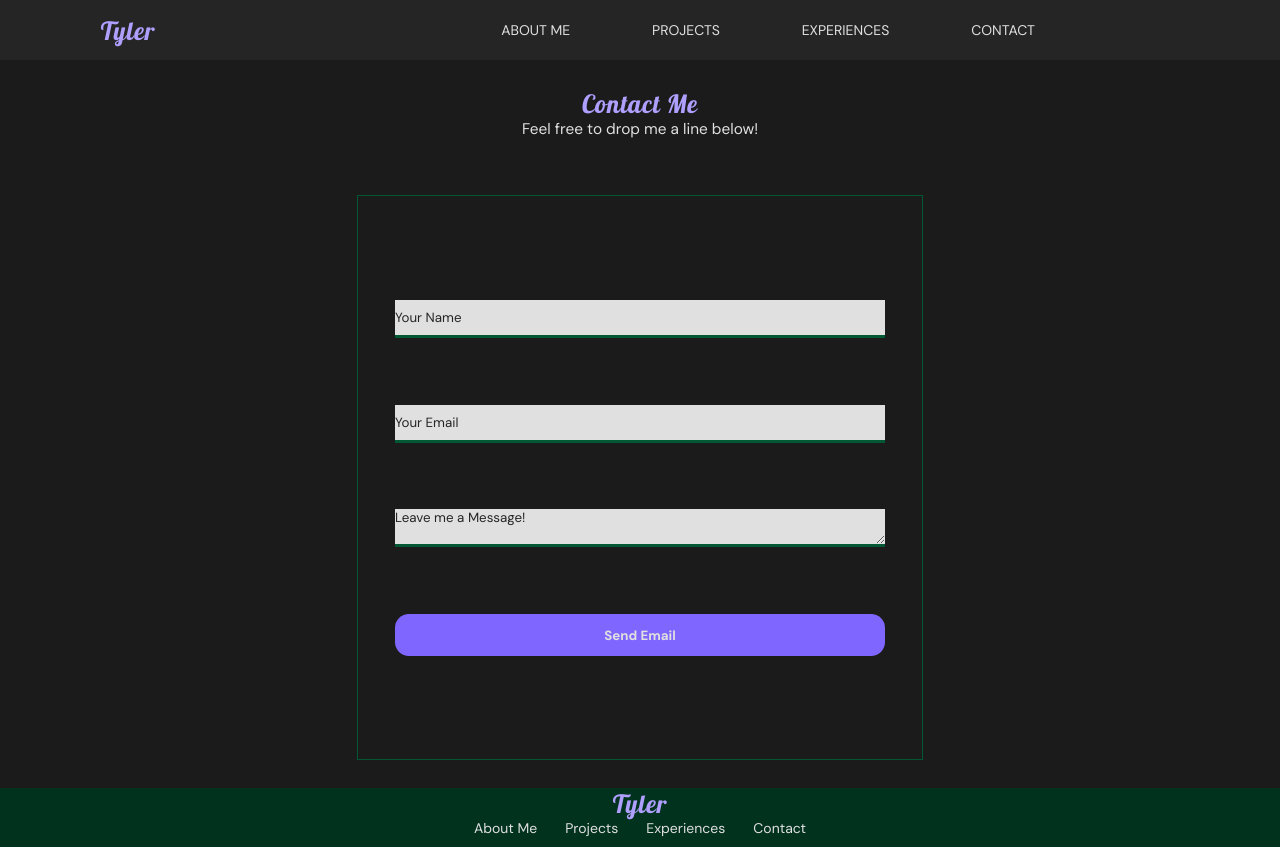
After one commit to TylerSalvato/117-portfolio, a Django app: page /contact/ in a window 1280 px wide. The commit adds this page. Run offline with Django 5.2, Linux system fonts and the light colour scheme.

Commit message:
final push of 117

```diff
--- a/config/urls.py
+++ b/config/urls.py
@@ -16,7 +16,7 @@ Including another URLconf
 """
 from django.contrib import admin
 from django.urls import path, include
-from pages.views import about
+from pages.views import about, contact
 
 
 urlpatterns = [
@@ -24,4 +24,5 @@ urlpatterns = [
     path('', about, name="about"),
     path('projects/', include('projects.urls')),
     path('experience/', include('experience.urls')),
+    path("contact/", contact, name='contact'),
 ]
--- /dev/null
+++ b/pages/forms.py
@@ -0,0 +1,6 @@
+from django import forms
+
+class ContactForm(forms.Form):
+    name = forms.CharField(max_length=100, widget=forms.TextInput(attrs={'placeholder': 'Your Name'}))
+    email = forms.EmailField(widget=forms.TextInput(attrs={'placeholder': "Your Email"}))
+    message = forms.CharField(widget=forms.Textarea(attrs={'placeholder': 'Leave me a Message!'}))
--- a/pages/views.py
+++ b/pages/views.py
@@ -1,6 +1,35 @@
-from django.shortcuts import render
+from django.shortcuts import render, redirect
+from .forms import ContactForm
+from django.template.loader import render_to_string
+from django.core.mail import send_mail
 
 # Create your views here.
 
 def about(request):
     return render(request, 'pages/about.html')
+
+def contact(request):
+    if request.method == 'POST':
+        form = ContactForm(request.POST)
+
+        if form.is_valid():
+            name = form.cleaned_data['name']
+            email_from = form.cleaned_data['email']
+            message = form.cleaned_data['message']
+
+            html = render_to_string('pages/email.html', request.POST)
+
+            #send_mail('Subject', 'Message', 'from@test.com', ['to@test.com'])
+            send_mail("Message from " + name, message, email_from, ['tylerharris727@gmail.com'], html_message=html)
+
+            return redirect('about')
+        else:
+            print("Not valid!")
+    else:
+        form = ContactForm()
+
+
+
+    return render(request, 'pages/contact.html', {
+        'form': form
+    })
--- a/static/css/css/sections.css
+++ b/static/css/css/sections.css
@@ -134,7 +134,7 @@ a p:nth-child(4), .experience-card p:nth-child(4) {
 
 }
 
-#projects-form {
+#projects-form, #email-form {
     display: flex;
     flex-direction: column;
     height: 35rem;
@@ -144,3 +144,42 @@ a p:nth-child(4), .experience-card p:nth-child(4) {
     padding: 3%;
     border: solid 1px var(--secondary-color)
 }
+
+/*--Contacts Section--*/
+.contact-section {
+    flex-direction: column;
+    padding: 2rem;
+}
+
+#email-form input, #email-form textarea {
+    border: none;
+    border-bottom: 3px solid var(--secondary-color);
+    height: 2.5rem;
+    outline: none;
+    background-color: var(--neutral-color);
+}
+
+#email-form input::placeholder, #email-form textarea::placeholder {
+    color: var(--surface-color);
+}
+
+#email-form input:focus, #email-form textarea:focus {
+    border-bottom: 3px solid var(--primary-color-300);
+}
+
+#email-form input:hover, #email-form textarea:hover {
+    background-color: #ffffff;
+}
+
+.primary-button {
+    font-weight: bold;
+    border-radius: 1rem;
+    border: none;
+    padding: 2.5% 5%;
+    color: var(--neutral-color);
+    background-color: var(--primary-color-300);
+}
+
+.primary-button:hover {
+    background: linear-gradient(135deg, var(--neutral-color) 0%, var(--primary-color-300) 100%);
+}
--- a/templates/base.html
+++ b/templates/base.html
@@ -55,7 +55,7 @@
                 <a href="{% url 'about' %}">About Me</a>
                 <a href="{% url 'projects_list' %}">Projects</a>
                 <a href="{% url 'experience_list' %}">Experiences</a>
-                <a href="">Contact</a>
+                <a href="{% url 'contact' %}">Contact</a>
             </div>
         </nav>
     </header>
@@ -78,7 +78,7 @@
             <a href="{% url 'about' %}">About Me</a>
             <a href="{% url 'projects_list' %}">Projects</a>
             <a href="{% url 'experience_list' %}">Experiences</a>
-            <a href="">Contact</a>
+            <a href="{% url 'contact' %}">Contact</a>
 
         </nav>
 
--- /dev/null
+++ b/templates/pages/contact.html
@@ -0,0 +1,25 @@
+{% extends 'base.html' %}
+
+{% block title %}Projects{% endblock %}
+{% load static %}
+
+{% block content %}
+
+<section class="contact-section center">
+
+    <h2>Contact Me</h2>
+    <p>Feel free to drop me a line below!</p>
+
+    <form id="email-form" action="." method="post" enctype="multipart/form-data">
+
+        {% csrf_token %}
+        {{ form.name }}
+        {{ form.email }}
+        {{ form.message }}
+
+        <button class="primary-button">Send Email</button>
+    </form>
+
+</section>
+
+{% endblock content %}
--- /dev/null
+++ b/templates/pages/email.html
@@ -0,0 +1,5 @@
+<h2>Hey, you got a message from your portfolio</h2>
+
+<p><b>Name:</b>{{ name }}</p>
+<p><b>Email:</b>{{ email }}</p>
+<p><b>Message:</b>{{ message }}</p>
--- a/templates/projects/new.html
+++ b/templates/projects/new.html
@@ -13,6 +13,7 @@
         {{ form.name }}
         {{ form.description }}
         {{ form.year }}
+        {{ form.repository }}
         {{ form.img }}
         {{ form.technologies }}
 
```
Also changed, not shown: config/settings.py (+7 -0 lines), projects/views.py (+10 -2 lines), db.sqlite3, projects_images/Screenshot_2023-12-14_at_10.11.30PM.png (added).
